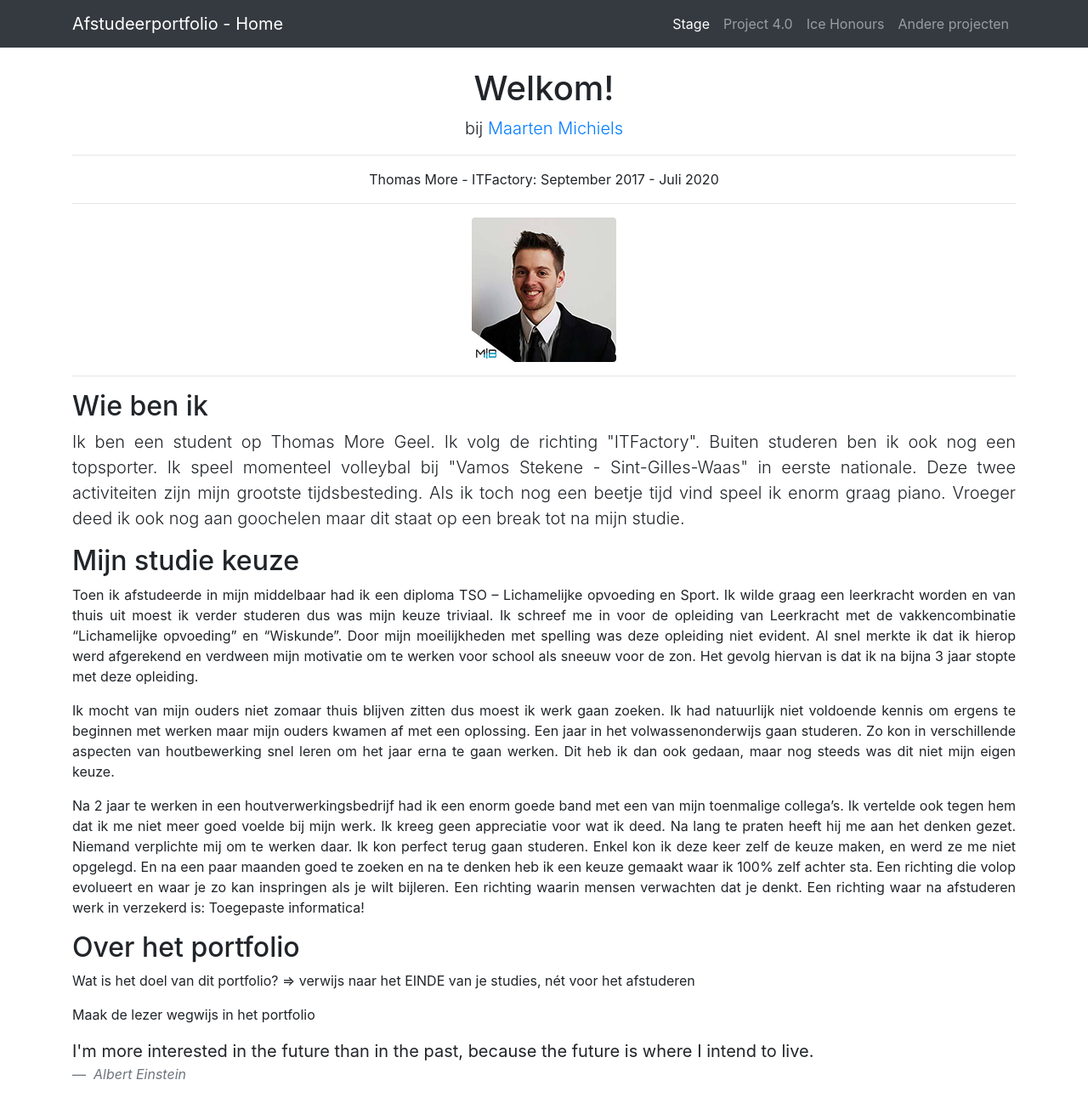
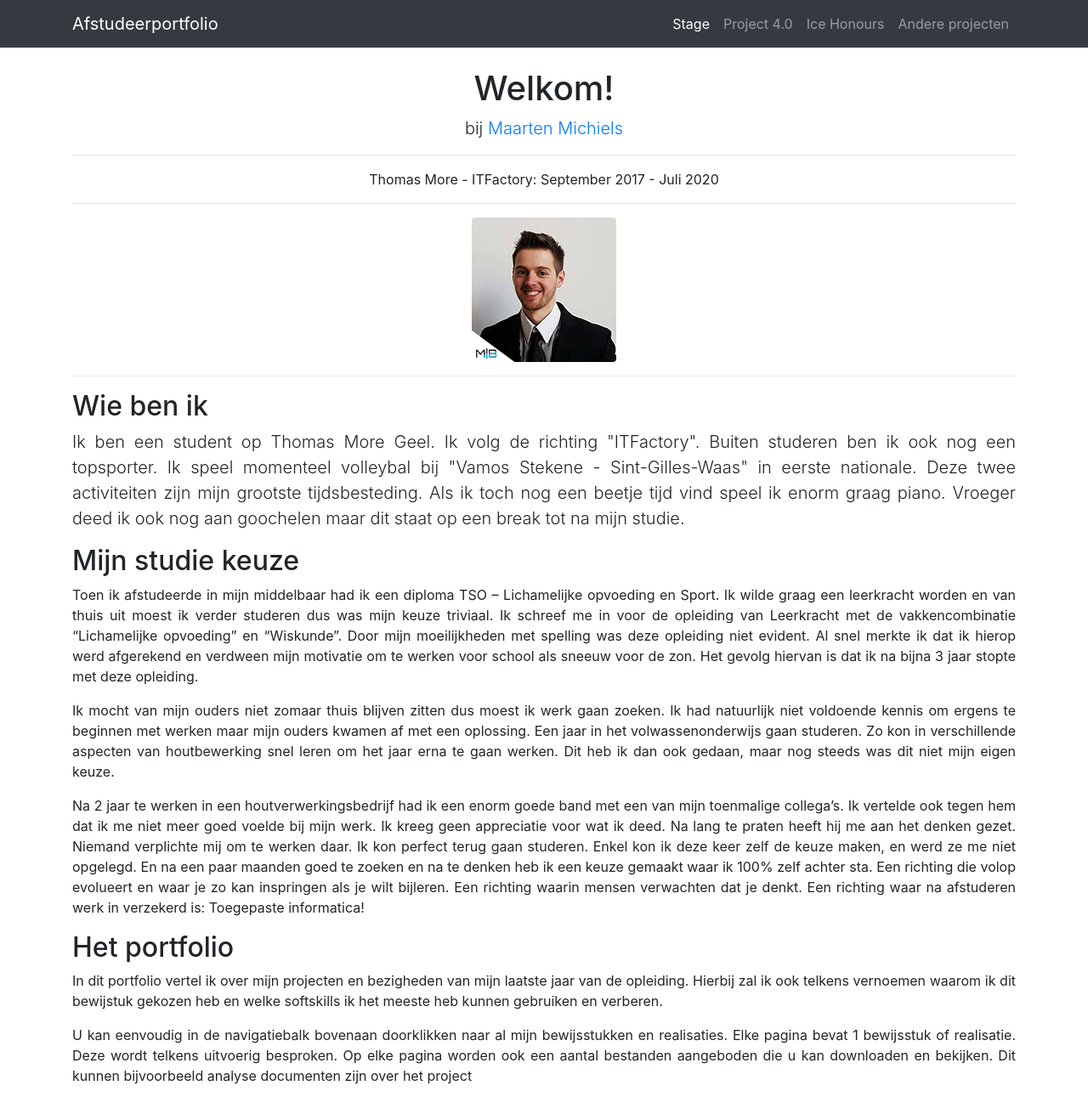
Before and after one commit to mnmpower/webspace, a plain HTML site: page public_html/portfolio/index.html in a window 1280 px wide. Shown: the top 1291 px of the page at 85% size. Drawn offline with Linux system fonts and the light colour scheme.

Commit message:
completed index page of portfolio

```diff
--- a/public_html/portfolio/index.html
+++ b/public_html/portfolio/index.html
@@ -8,7 +8,7 @@
     <meta name="description" content="Porfolio Maarten Michiels">
     <meta name="author" content="Maarten Michiels">
 
-    <title>Blog Post - Start Bootstrap Template</title>
+    <title>Afstudeerportfolio | Home</title>
 
     <!-- Bootstrap core CSS -->
     <link href="../vendor/bootstrap/css/bootstrap.min.css" rel="stylesheet">
@@ -23,7 +23,7 @@
 <!-- Navigation -->
 <nav class="navbar navbar-expand-lg navbar-dark bg-dark fixed-top">
     <div class="container">
-        <a class="navbar-brand" href="index.html">Afstudeerportfolio - Home</a>
+        <a class="navbar-brand" href="index.html">Afstudeerportfolio</a>
         <button class="navbar-toggler" type="button" data-toggle="collapse" data-target="#navbarResponsive"
                 aria-controls="navbarResponsive" aria-expanded="false" aria-label="Toggle navigation">
             <span class="navbar-toggler-icon"></span>
@@ -105,10 +105,15 @@
             bijleren. Een richting waarin mensen verwachten dat je denkt. Een richting waar na afstuderen werk in
             verzekerd is: Toegepaste informatica!</p>
 
-        <h2>Over het portfolio</h2>
-        <p>Wat is het doel van dit portfolio? => verwijs naar het EINDE van je studies, nét voor het afstuderen</p>
+        <h2>Het portfolio</h2>
+        <p>In dit portfolio vertel ik over mijn projecten en bezigheden van mijn laatste jaar van de opleiding. Hierbij
+            zal ik ook telkens vernoemen waarom ik dit bewijstuk gekozen heb en welke softskills ik het meeste heb
+            kunnen gebruiken en verberen.</p>
 
-        <p>Maak de lezer wegwijs in het portfolio</p>
+        <p>U kan eenvoudig in de navigatiebalk bovenaan doorklikken naar al mijn bewijsstukken en realisaties. Elke
+            pagina bevat 1 bewijsstuk of realisatie. Deze wordt telkens uitvoerig besproken. Op elke pagina worden
+            ook een aantal bestanden aangeboden die u kan downloaden en bekijken. Dit kunnen bijvoorbeeld analyse
+            documenten zijn over het project</p>
 
         <blockquote class="blockquote">
             <p class="mb-0">I'm more interested in the future than in the past, because the future is where I intend to
```
